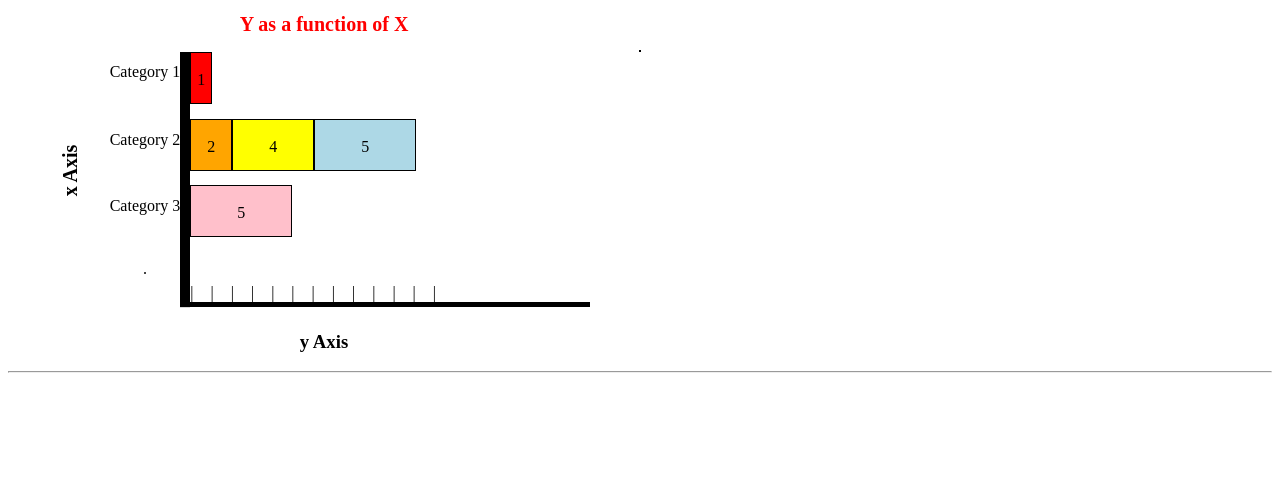
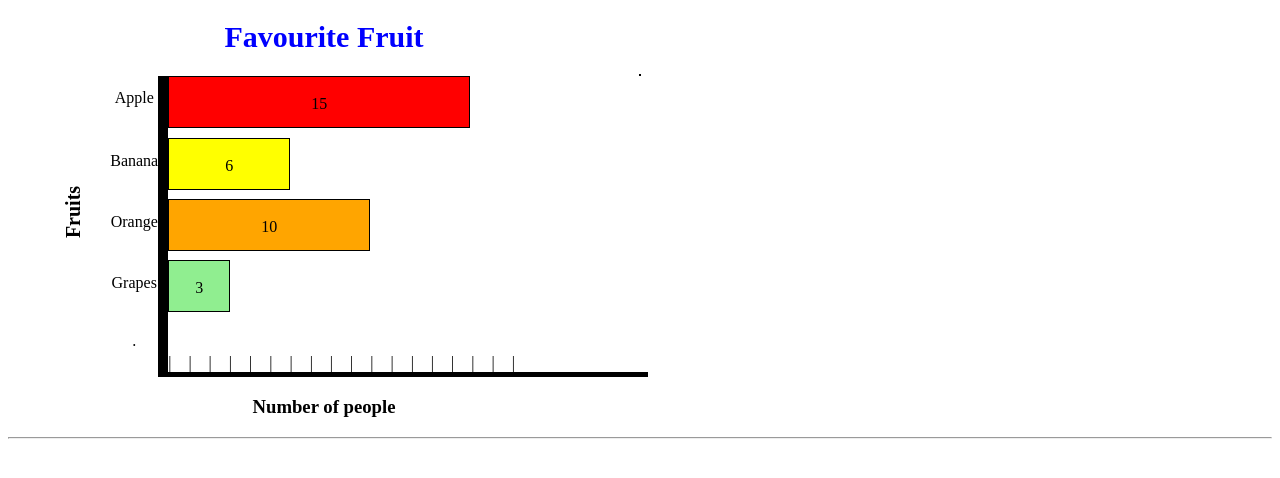
Before and after one commit to Manali7494/Project-barChartProject, a website: page index.html in a window 1280 px wide. Drawn offline with Linux system fonts and the light colour scheme.

Commit message:
changed call function in index.html for display and screenshots

```diff
--- a/index.html
+++ b/index.html
@@ -12,15 +12,15 @@
     <script src="chartJava.js"></script>
     <script>
       $(document).ready(function(){
-        var values = [[1], [2, 4, 5], [5]];
+        var values = [[15],[6],[10],[3]];
         var options =
         {
-          barColors: [["red"], ["orange", "yellow","lightblue"], ["pink"]],
-          barSpace: ["10px"],
+          barColors: [["red"],["yellow"],["orange"],["lightgreen"]],
+          barSpace: ["5px"],
           labelProp: ["black", "middle"],
-          title: ["Y as a function of X", "20px", "red"],
-          axisLabel: ["y Axis", "x Axis"],
-          xCat: ["Category 1","Category 2","Category 3"]
+          title: ["Favourite Fruit", "30px", "blue"],
+          axisLabel: ["Number of people", "Fruits"],
+          xCat: ["Apple","Banana","Orange","Grapes"]
         };
         var dom = "#chart";
         drawBarChart(values, options, dom);
```
